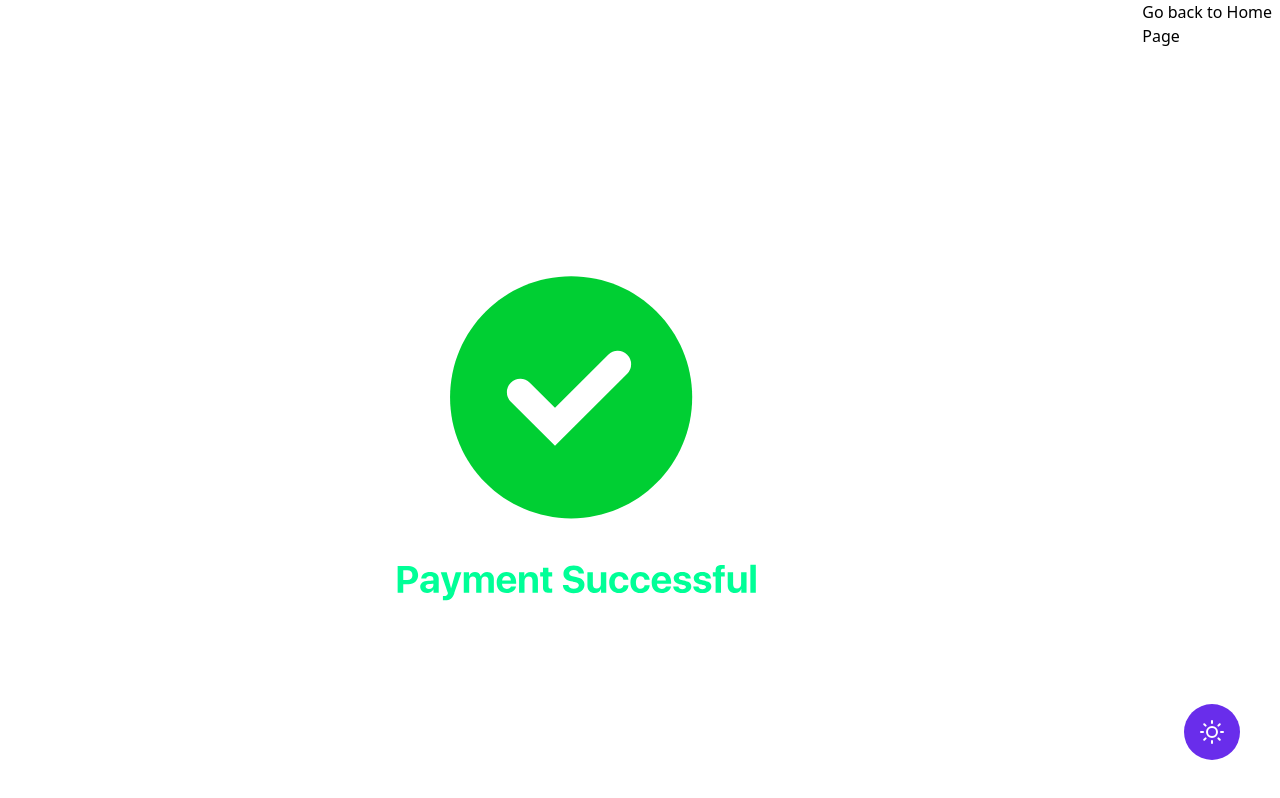
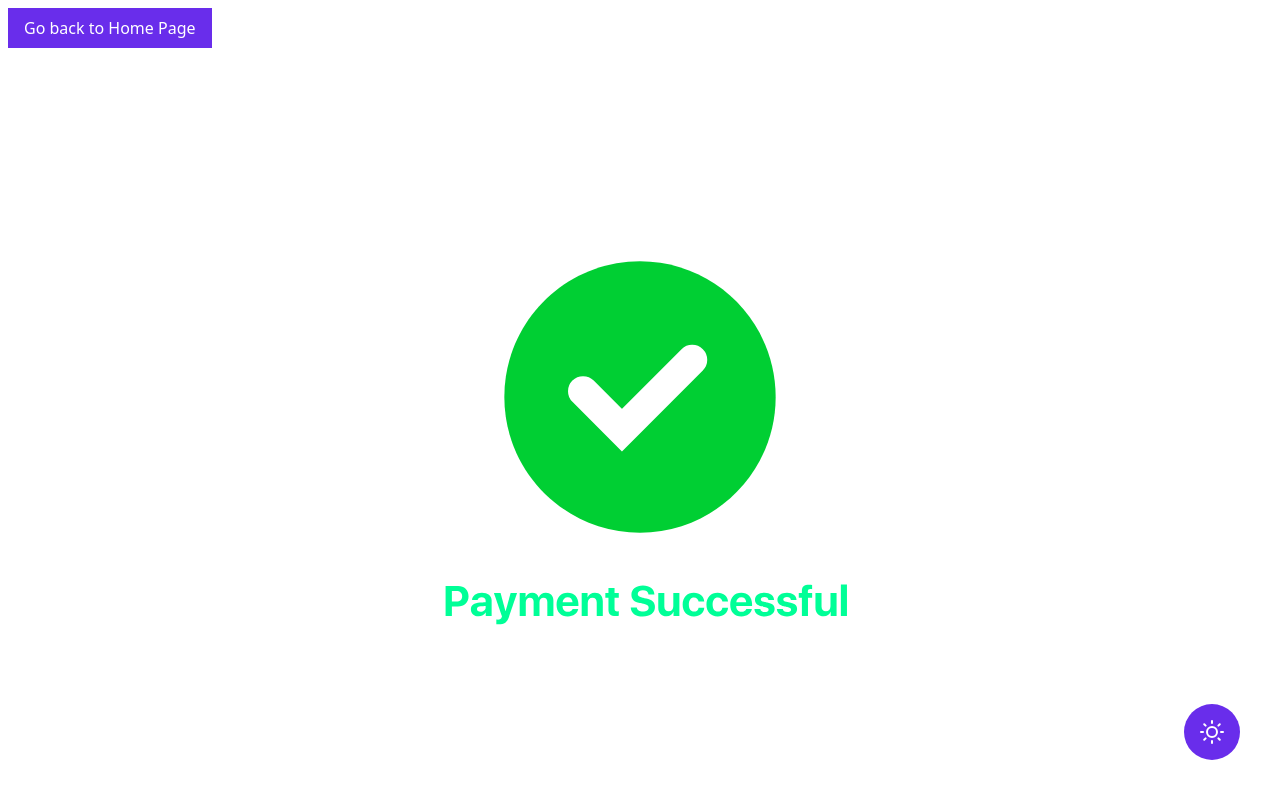
Before and after one commit to subrabala/Groww-task, a Next.js app: page /success in a window 1280 px wide. Built offline with nearby package versions, Linux system fonts and the light colour scheme.

Commit message:
back-button

```diff
--- a/src/app/success/page.js
+++ b/src/app/success/page.js
@@ -20,7 +20,7 @@ export default function MyComponent() {
   return (
     <div className="h-screen  flex justify-center align-middle">
       <div ref={animationContainer}></div>
-      <p onClick={()=>{router.push('/')}}>Go back to Home Page</p>
+      <p onClick={()=>{router.push('/')}} className="absolute top-2 left-2 cursor-pointer px-4 p-2 bg-primary  text-white">Go back to Home Page</p>
     </div>
   );
 }
```
